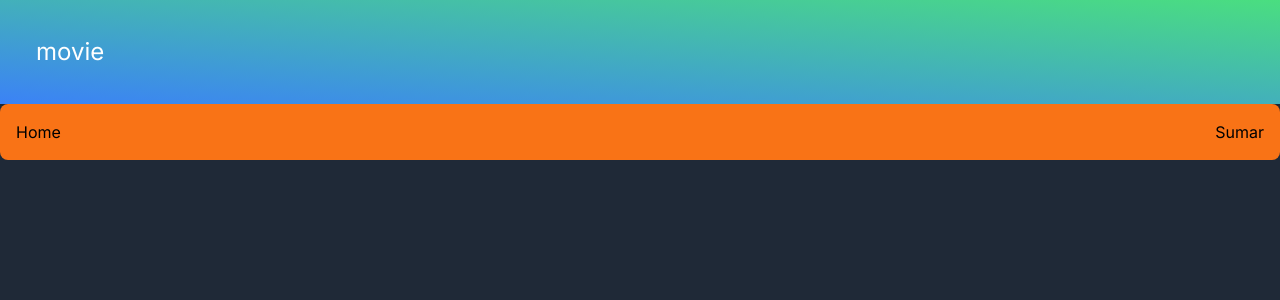
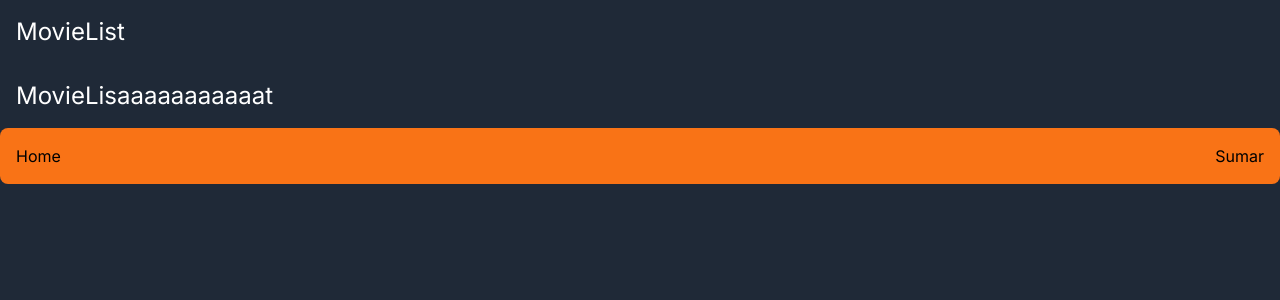
Before and after one commit to EmanuelRigo/MovieList-NextJS-TS, a Next.js app: page /list in a window 1280 px wide. Shown: the top 300 px of the page. Built offline with nearby package versions, Linux system fonts and the light colour scheme.

Commit message:
arreglando maquetado movielist

```diff
--- a/src/app/(user)/list/page.tsx
+++ b/src/app/(user)/list/page.tsx
@@ -1,9 +1,9 @@
-import { CardRow, FooterMainMenu } from "@/components";
+import { CardRow, FooterMainMenu, MovieList } from "@/components";
 
 export default function page() {
   return (
     <div>
-      <CardRow />
+      <MovieList></MovieList>
       <FooterMainMenu />
     </div>
   );
--- a/src/app/(user)/page.tsx
+++ b/src/app/(user)/page.tsx
@@ -1,11 +1,12 @@
-import { CardRow, FooterMainMenu, MainNavbar, MovieList } from "@/components";
+import { FooterMainMenu, MainNavbar, MovieList } from "@/components";
 import CardMovieViewer from "@/components/movie-viewer/CardMovieViewer";
 import { CardMovie } from "@/components/ui/CardMovie";
 import { SearchBar } from "@/components/ui/SearchBar";
 
 const page = () => {
   return (
-    <div className="container bg-gray-900 mx-auto grid lg:grid-cols-3 gap3  h-screen">
+    <div className="h-screen w-screen flex items-center">
+      <div className="container rounded-lg bg-gray-900 mx-auto grid lg:grid-cols-3 gap3 h-full lg:h-5/6 overflow-auto">
         <div className="flex flex-col justify-between p-4">
           <div>
             <MainNavbar />
@@ -15,13 +16,14 @@ const page = () => {
           <SearchBar></SearchBar>
           <FooterMainMenu />
         </div>
-      <div className="hidden lg:block h-full bg-red-800 ">
+        <div className="hidden lg:block h-full">
           <MovieList></MovieList>
         </div>
         <div className="hidden lg:block h-full">
           <CardMovieViewer />
         </div>
       </div>
+    </div>
   );
 };
 
--- a/src/components/list/MovieList.tsx
+++ b/src/components/list/MovieList.tsx
@@ -2,9 +2,10 @@ import { CardRow } from "./CardRow";
 
 export const MovieList = () => {
   return (
-    <div className="bg-blue-800 justify-between flex flex-col h-screen">
-      <p className="p-4 text-2xl">MovieList</p>
-      <div className="h-full bg-yellow-400 overflow-auto">
+    <div className="p-4 flex flex-col h-screen lg:h-full">
+      <p className="text-2xl text-white">MovieList</p>
+      <div className="relative my-4 rounded-lg flex-grow  overflow-auto">
+        <div className="w-full absolute">
           <CardRow></CardRow>
           <CardRow></CardRow>
           <CardRow></CardRow>
@@ -14,8 +15,15 @@ export const MovieList = () => {
           <CardRow></CardRow>
           <CardRow></CardRow>
           <CardRow></CardRow>
+          <CardRow></CardRow> <CardRow></CardRow>
+          <CardRow></CardRow>
+          <CardRow></CardRow>
+          <CardRow></CardRow>
+          <CardRow></CardRow>
         </div>
-      <p className="p-4 text-2xl">MovieList</p>
+      </div>
+
+      <p className="text-2xl text-white">MovieLisaaaaaaaaaaat</p>
     </div>
   );
 };
```
Lines whose indentation alone changed are shown as unchanged.
